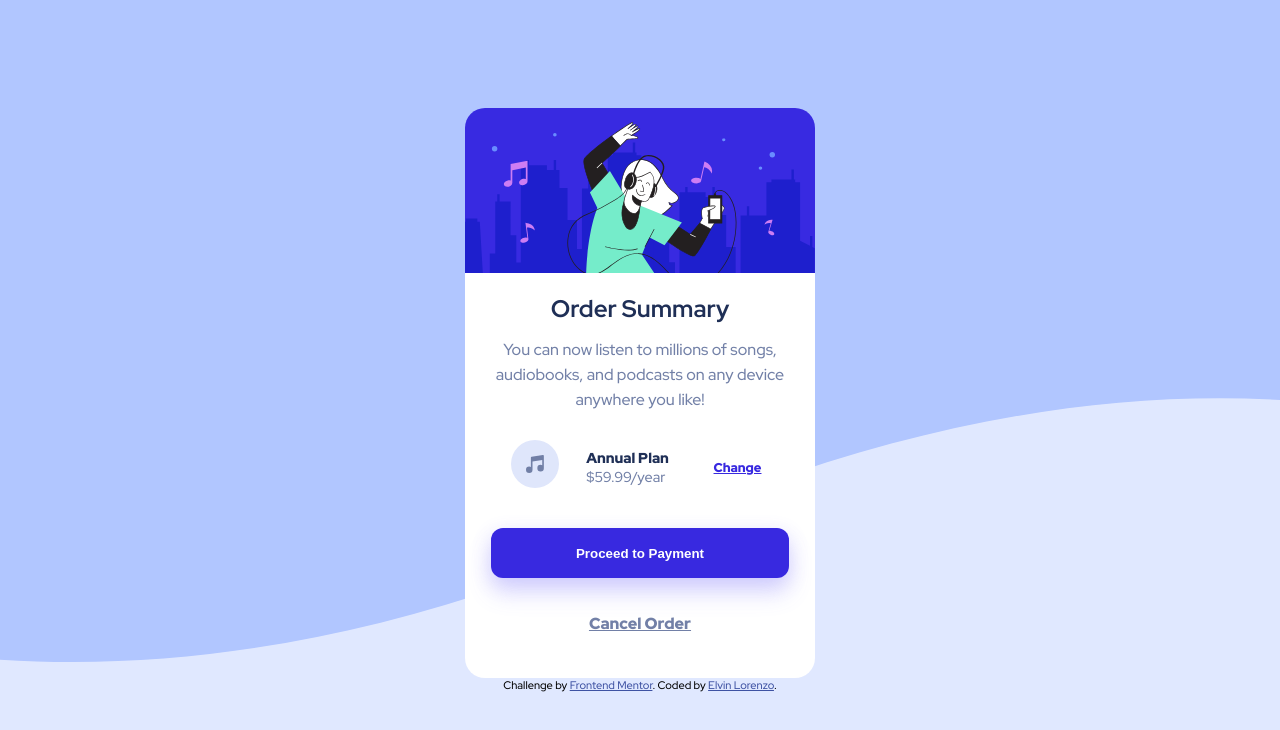
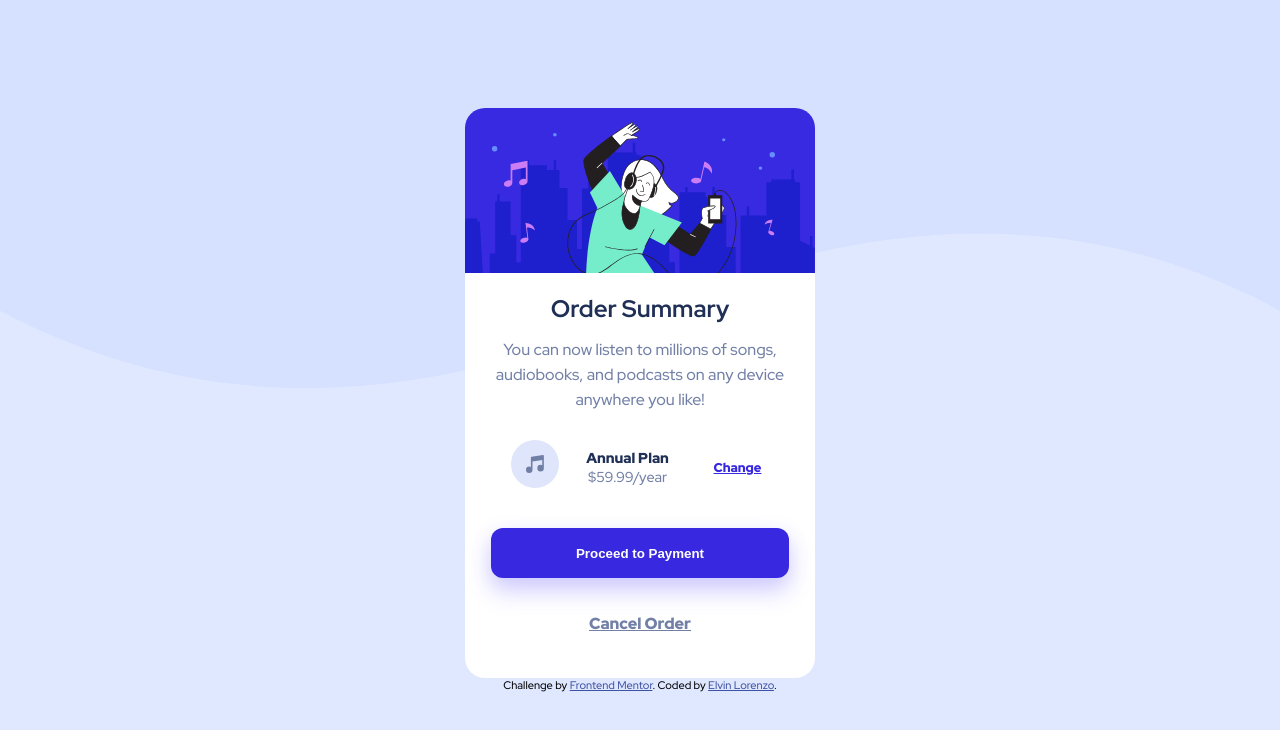
Before and after one commit to Haciellp/order-summary-component, a plain HTML site: page index.html in a window 1280 px wide. Drawn offline with Linux system fonts and the light colour scheme.

Commit message:
Update style.css

```diff
--- a/style.css
+++ b/style.css
@@ -64,6 +64,11 @@ p{
     color: var(--Desaturated_blue);
     line-height: 25px;
     font-size: 1rem;
+}
+.description_plan{
+    display: flex;
+    flex-direction: column;
+    align-items: center;
 }
 .plan_container{
     align-content: center;
@@ -142,4 +147,7 @@ p{
         max-width: 350px;
         max-height: 592px;
     }
+    body{
+        background-image: url(./images/pattern-background-desktop.svg);
+    }
 }
```
